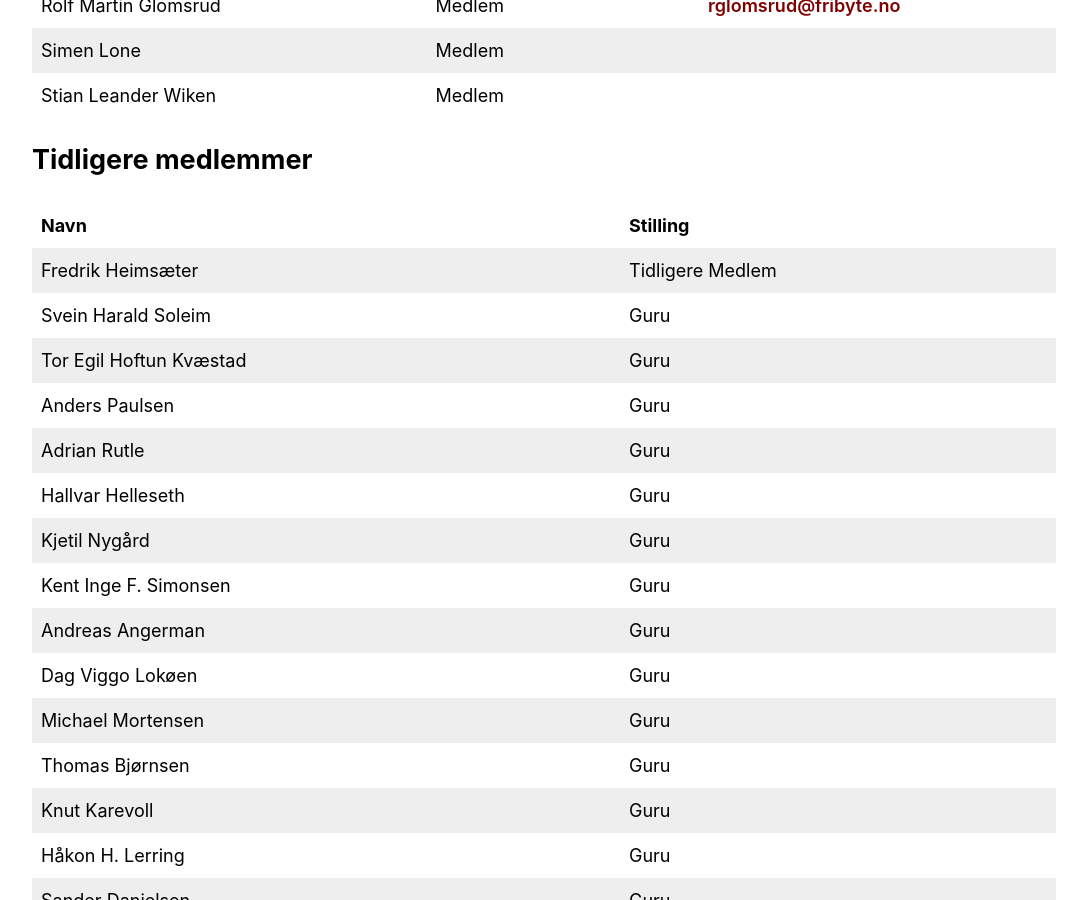
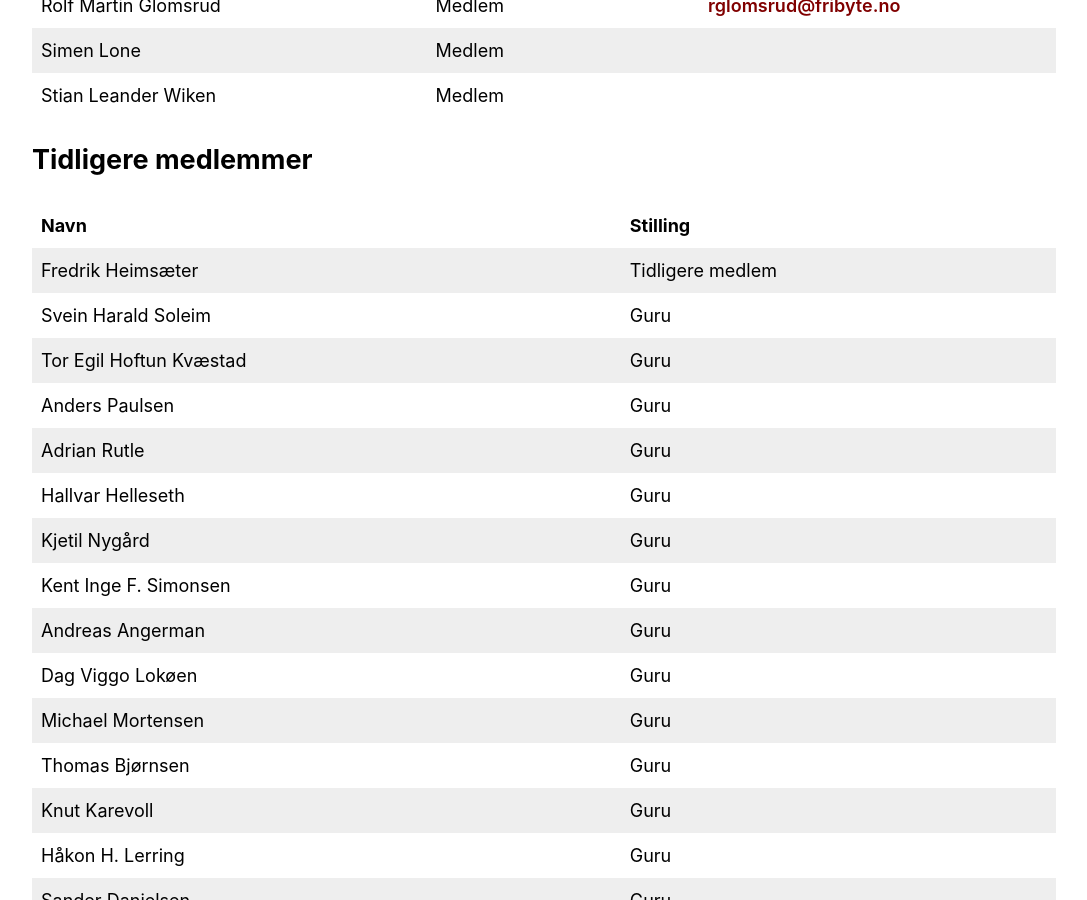
Before and after one commit to fribyte-code/fribyte.no, a Jekyll site: the page built from pages/kontakt.html, in a window 1280 px wide and 900 px high, scrolled down 789 px. Shown: the whole window, without its empty margins (96-1183 px from the left). Built offline with Jekyll 4.4.1, drawn with Linux system fonts in a browser that asks for light colours.

Commit message:
Fix typo
Signed-off-by: Tim Hårek Andreassen <tim@harek.dev>

```diff
--- a/_data/members.yml
+++ b/_data/members.yml
@@ -38,7 +38,7 @@
 - name: Fredrik Heimsæter
   phone: 478 10 665
   email: freheims@fribyte.no
-  position: Tidligere Medlem
+  position: Tidligere medlem
   joined:
   left:
   active: false
```
